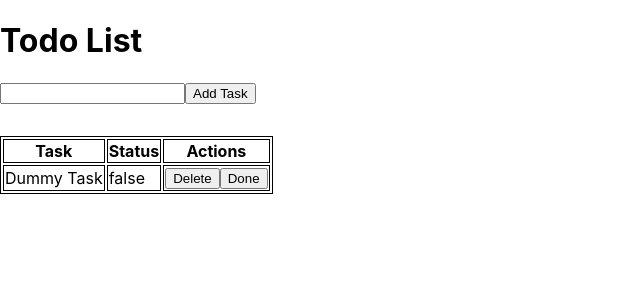
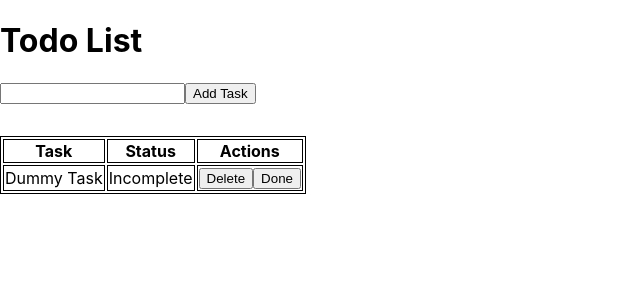
Before and after one commit to hassan-imran/simple-todo-app, a React (Create React App) app in the folder client/: page / in a window 1280 px wide. Shown: the top 300 px of the page, without its empty margins (0-640 px from the left). Built offline with nearby package versions, Linux system fonts and the light colour scheme.

Commit message:
Changed Task-Status values

```diff
--- a/client/src/TodoForm.js
+++ b/client/src/TodoForm.js
@@ -12,7 +12,6 @@ const TodoForm = ({tasks, setTask}) => {
         }
         setTask([...tasks, newTask]);
         setText('');
-        console.log(tasks);
     }
 
     return (<div>
--- a/client/src/TodoList.js
+++ b/client/src/TodoList.js
@@ -27,7 +27,7 @@ const TodoList = ({ tasks, setTask }) => {
                 {tasks.map(task => (
                     <tr>
                         <td>{task.text}</td>
-                        <td>{String(task.completed)}</td>
+                        <td>{task.completed ? 'Completed' : 'Incomplete'}</td>
                         <td>
                             <button onClick={() => deleteTask(task.id)}>Delete</button>
                             <button onClick={() => markCompleted(task.id)}>{task.completed ? 'In progress': 'Done'}</button>
```
